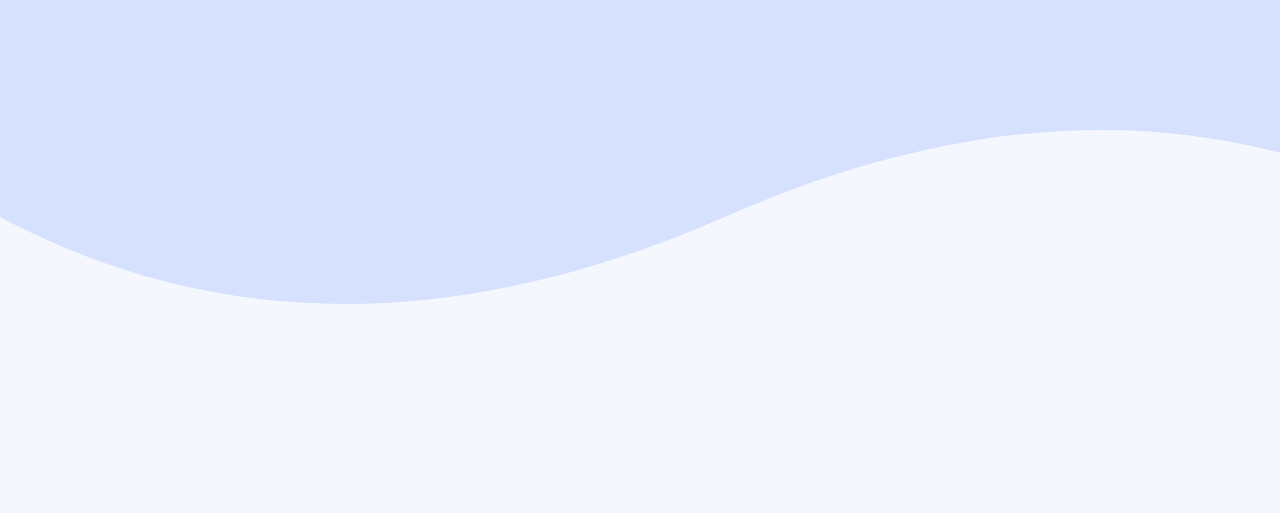
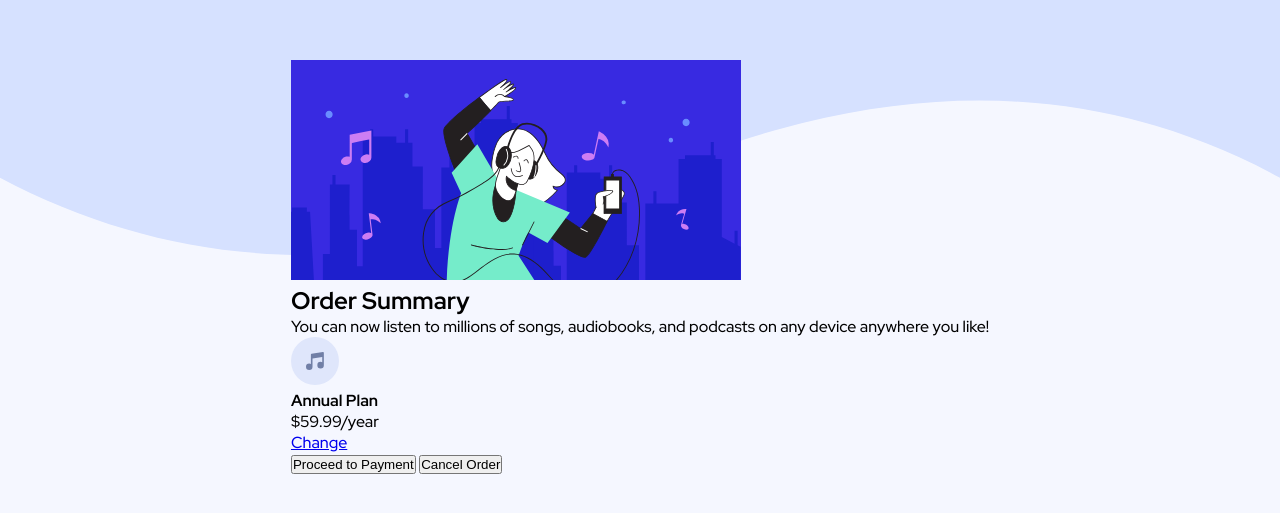
Before and after one commit to egluna-dev/order-summary-component, a plain HTML site: page index.html in a window 1280 px wide. Shown: the part 133-646 px from the top of the page. Drawn offline with Linux system fonts and the light colour scheme.

Commit message:
Completed main HTML structure

```diff
--- a/index.html
+++ b/index.html
@@ -10,7 +10,25 @@
 </head>
 <body>
     <main class="container">
-
+        <div class="card">
+            <div class="card-img">
+                <img src="/public/imgs/illustration-hero.svg" alt="">
+            </div>
+            <div class="card-text">
+                <h2>Order Summary</h2>
+                <p>You can now listen to millions of songs, audiobooks, and podcasts on any device anywhere you like!</p>
+            </div>
+            <div class="card-plan-info">
+                <img src="/public/imgs/icon-music.svg" alt="">
+                <div class="card-plan-info-text">
+                    <h4>Annual Plan</h4>
+                    <span>$59.99&#47;year</span>
+                </div>
+                <a href="#!">Change</a>
+            </div>
+            <button class="payment-btn">Proceed to Payment</button>
+            <button class="cancel-order-btn">Cancel Order</button>
+        </div>
     </main>
 </body>
 </html>
--- a/styles.css
+++ b/styles.css
@@ -24,6 +24,10 @@
     padding: 0;
 }
 
+html {
+    scroll-behavior: smooth;
+}
+
 body {
     font-family: var(--ff);
     background-color: var(--very-pale-blue);
@@ -35,7 +39,15 @@ body {
     align-items: center;
     width: 100%;
     height: 100vh;
+    background-image: url('public/imgs/pattern-background-mobile.svg');
+    background-repeat: no-repeat;
+    background-size: cover;
+    background-position: top;
+}
 
-    background-image: url('public/imgs/pattern-background-desktop.svg');
-    background-repeat: no-repeat;
+@media only screen and (min-width: 645px) {
+    .container {
+        background-image: url('public/imgs/pattern-background-desktop.svg');
+        background-size: contain;
+    }
 }
```
